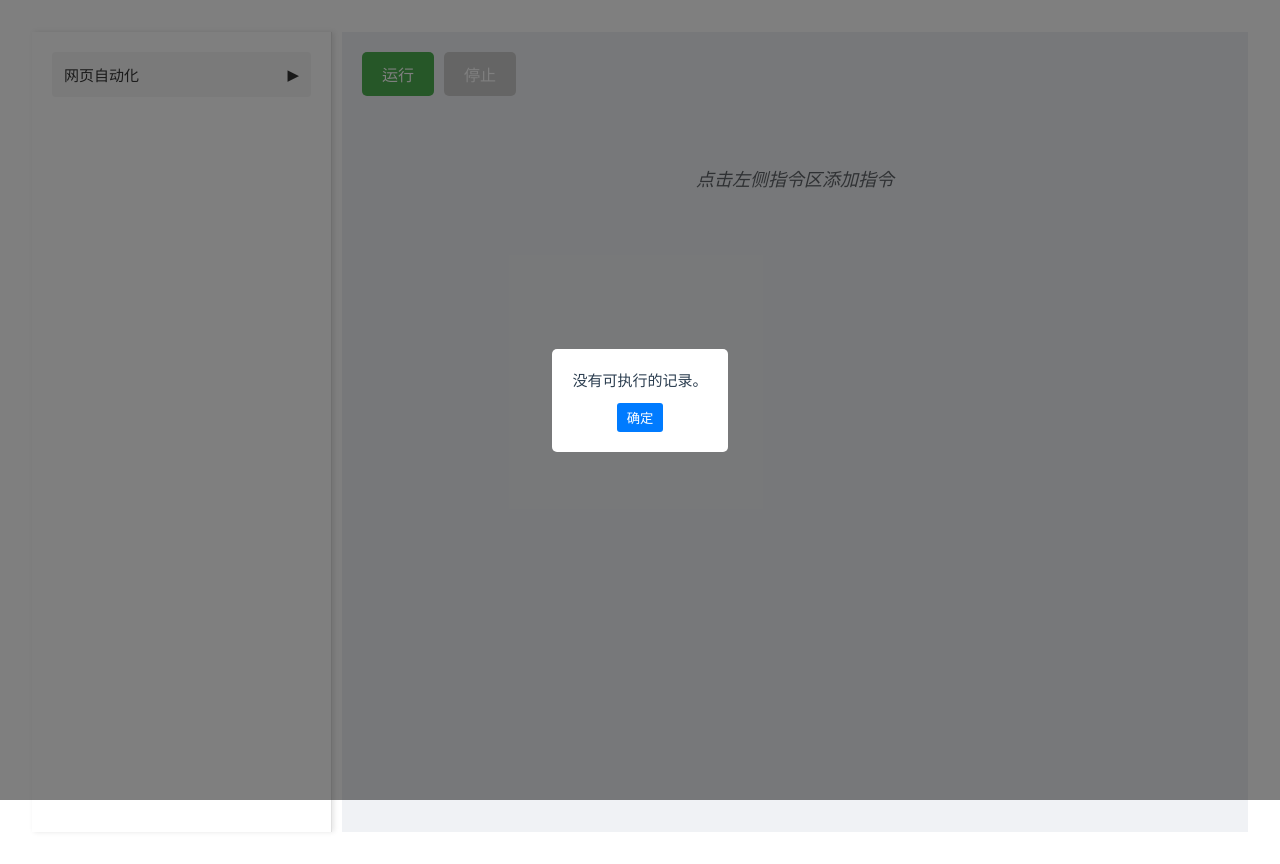
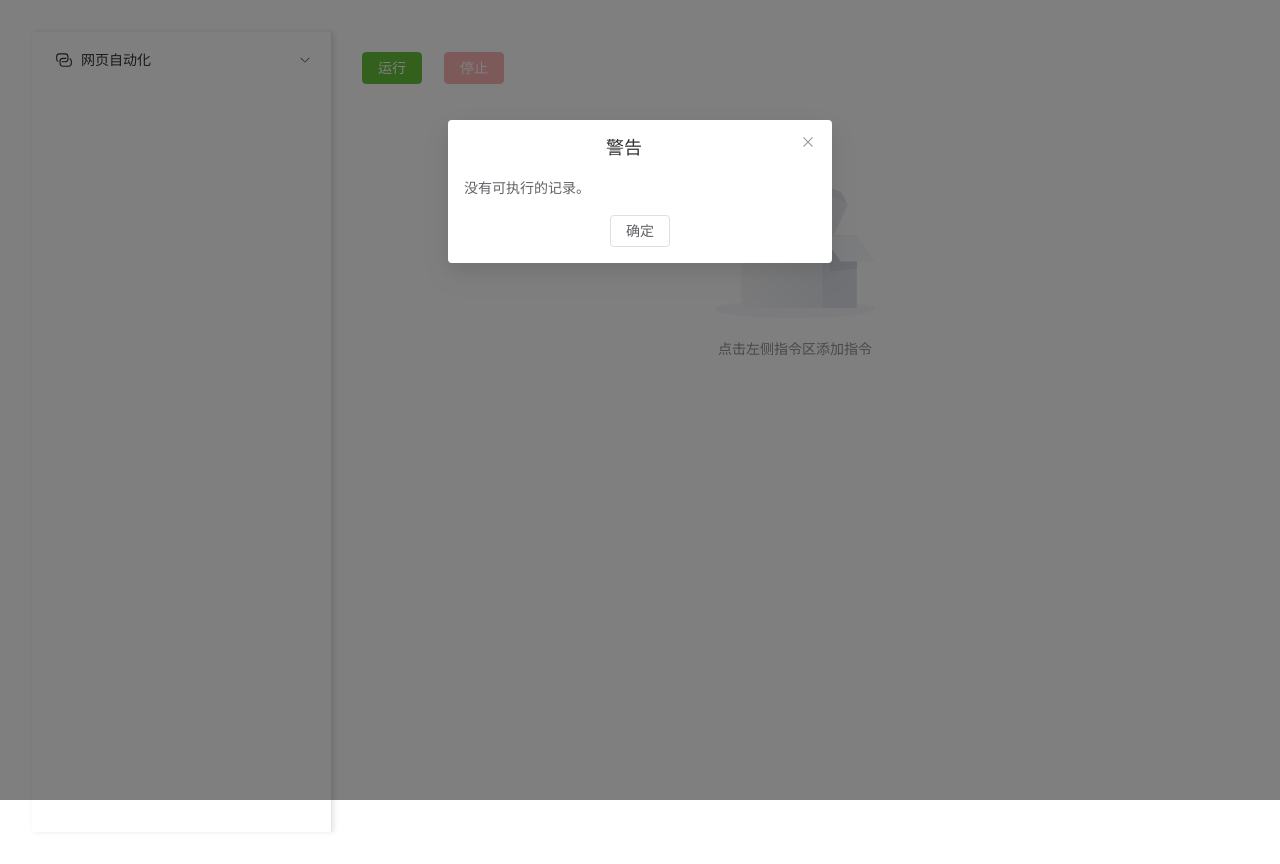
Before and after one commit to LiyunZhang10/electron_project, a Vue app: page / in a window 1280 px wide. Both pictures are taken after a click on the button "运行". Built offline with nearby package versions, Linux system fonts and the light colour scheme.

Commit message:
element-plus组件

```diff
--- a/package.json
+++ b/package.json
@@ -14,6 +14,7 @@
   "dependencies": {
     "axios": "^1.7.2",
     "electron": "^31.2.1",
+    "element-plus": "^2.7.7",
     "vue": "^3.4.29",
     "vue-router": "^4.3.3"
   },
--- a/src/components/DialogBox.vue
+++ b/src/components/DialogBox.vue
@@ -1,28 +1,27 @@
 <!-- DialogBox.vue -->
 <template>
-  <Transition name="dialog">
-    <div class="dialog-overlay" @click.self="$emit('close')">
-      <div class="dialog-box">
-        <h3>{{ submenu }}</h3>
-        <div v-for="field in fields" :key="field.name" class="info-input">
-          <label :for="field.name">{{ field.label }}:</label>
-          <input
-            :id="field.name"
-            v-model="info[field.name]"
-            :placeholder="field.placeholder"
-          />
-        </div>
-        <div class="dialog-buttons">
-          <button @click="$emit('close')" class="cancel">取消</button>
-          <button @click="submit" class="submit">确定</button>
-        </div>
-      </div>
-    </div>
-  </Transition>
+  <el-dialog
+    v-model="dialogVisible"
+    :title="submenu"
+    width="50%"
+    @close="$emit('close')"
+  >
+    <el-form :model="info" label-width="120px">
+      <el-form-item v-for="field in fields" :key="field.name" :label="field.label">
+        <el-input v-model="info[field.name]" :placeholder="field.placeholder"></el-input>
+      </el-form-item>
+    </el-form>
+    <template #footer>
+      <span class="dialog-footer">
+        <el-button @click="$emit('close')">取消</el-button>
+        <el-button type="primary" @click="submit">确定</el-button>
+      </span>
+    </template>
+  </el-dialog>
 </template>
 
 <script setup>
-import { reactive, onMounted, watch } from 'vue'
+import { ref, reactive, watch } from 'vue'
 
 const props = defineProps({
   submenu: String,
@@ -32,6 +31,7 @@ const props = defineProps({
 
 const emit = defineEmits(['close', 'submit'])
 
+const dialogVisible = ref(true)
 const info = reactive({})
 
 const resetInfo = () => {
@@ -39,18 +39,6 @@ const resetInfo = () => {
     info[key] = ''
   })
 }
-
-onMounted(() => {
-  if (props.editingRecord) {
-    Object.keys(props.editingRecord).forEach(key => {
-      if (key !== 'id' && key !== 'type') {
-        info[key] = props.editingRecord[key]
-      }
-    })
-  } else {
-    resetInfo()
-  }
-})
 
 watch(() => props.editingRecord, (newVal) => {
   if (newVal) {
@@ -62,115 +50,13 @@ watch(() => props.editingRecord, (newVal) => {
   } else {
     resetInfo()
   }
-})
+}, { immediate: true })
 
 const submit = () => {
   if (Object.values(info).some(value => value.trim() !== '')) {
     emit('submit', { ...info })
     resetInfo()
+    dialogVisible.value = false
   }
 }
 </script>
-
-<style scoped>
-.dialog-overlay {
-  position: fixed;
-  top: 0;
-  left: 0;
-  right: 0;
-  bottom: 0;
-  background-color: rgba(0, 0, 0, 0.5);
-  display: flex;
-  justify-content: center;
-  align-items: center;
-  z-index: 1000;
-}
-
-.dialog-box {
-  background-color: white;
-  padding: 30px;
-  border-radius: 12px;
-  box-shadow: 0 4px 20px rgba(0, 0, 0, 0.15);
-  width: 400px;
-  max-width: 90%;
-}
-
-h3 {
-  margin-top: 0;
-  color: #2c3e50;
-  font-weight: 500;
-  font-size: 1.4em;
-  margin-bottom: 20px;
-}
-
-.info-input {
-  margin-bottom: 20px;
-}
-
-label {
-  display: block;
-  margin-bottom: 8px;
-  color: #2c3e50;
-  font-weight: 500;
-}
-
-input {
-  width: 100%;
-  padding: 12px;
-  border: 1px solid #ddd;
-  border-radius: 6px;
-  font-size: 16px;
-  transition: border-color 0.3s ease;
-}
-
-input:focus {
-  outline: none;
-  border-color: #3498db;
-}
-
-.dialog-buttons {
-  display: flex;
-  justify-content: flex-end;
-  margin-top: 30px;
-}
-
-button {
-  padding: 10px 20px;
-  border: none;
-  border-radius: 6px;
-  cursor: pointer;
-  font-size: 16px;
-  transition: all 0.3s ease;
-  font-weight: 500;
-}
-
-.cancel {
-  background-color: #e74c3c;
-  color: white;
-  margin-right: 15px;
-}
-
-.submit {
-  background-color: #2ecc71;
-  color: white;
-}
-
-.cancel:hover {
-  background-color: #c0392b;
-}
-
-.submit:hover {
-  background-color: #27ae60;
-}
-
-.dialog-enter-active,
-.dialog-leave-active {
-  transition: opacity 0.3s, transform 0.3s;
-}
-
-.dialog-enter-from,
-.dialog-leave-to {
-  opacity: 0;
-  transform: scale(0.9);
-}
-</style>
--- a/src/components/MainWindow.vue
+++ b/src/components/MainWindow.vue
@@ -2,39 +2,43 @@
 <template>
   <div class="main-window">
     <div class="button-container">
-      <button @click="$emit('run-automation')" :disabled="isRunning" class="run-btn">运行</button>
-      <button @click="$emit('stop-automation')" :disabled="!isRunning" class="stop-btn">停止</button>
+      <el-button type="success" @click="$emit('run-automation')" :disabled="isRunning">运行</el-button>
+      <el-button type="danger" @click="$emit('stop-automation')" :disabled="!isBrowserOpen">停止</el-button>
     </div>
-    <TransitionGroup name="list" tag="div" class="record-list">
-      <div v-for="record in records" :key="record.id" class="record">
-        <h3>{{ record.type }}</h3>
-        <p v-if="record.type === '打开网页'">
-          使用 <span class="highlight">{{ record.browserType }}</span> 浏览器打开网址
-          <span class="highlight">{{ record.url }}</span> ，将网页对象保存到
-          <span class="highlight">{{ record.savePageObject }}</span>
-        </p>
-        <p v-else-if="record.type === '点击元素(web)'">
-          在网页对象 <span class="highlight">{{ record.pageObject }}</span> 中，
-          点击元素 <span class="highlight">{{ record.operationTarget }}</span>
-        </p>
-        <div class="button-group">
-          <button @click="$emit('edit-record', record)" class="edit-btn">编辑</button>
-          <button @click="$emit('delete-record', record.id)" class="delete-btn">删除</button>
-        </div>
-      </div>
-    </TransitionGroup>
-    <div v-if="records.length === 0" class="empty-message">
-      点击左侧指令区添加指令
-    </div>
+    <el-empty v-if="records.length === 0" description="点击左侧指令区添加指令" />
+    <el-timeline v-else>
+      <el-timeline-item v-for="record in records" :key="record.id"
+        :type="record.type === '打开网页' ? 'primary' : 'success'" :size="'large'" :hollow="true">
+        <el-card class="record-card">
+          <template #header>
+            <div class="card-header">
+              <h3>{{ record.type }}</h3>
+              <div>
+                <el-button type="primary" @click="$emit('edit-record', record)" text>编辑</el-button>
+                <el-button type="danger" @click="$emit('delete-record', record.id)" text>删除</el-button>
+              </div>
+            </div>
+          </template>
+          <p v-if="record.type === '打开网页'">
+            使用 <el-tag>{{ record.browserType }}</el-tag> 浏览器打开网址
+            <el-tag>{{ record.url }}</el-tag> ，将网页对象保存到
+            <el-tag>{{ record.savePageObject }}</el-tag>
+          </p>
+          <p v-else-if="record.type === '点击元素(web)'">
+            在网页对象 <el-tag>{{ record.pageObject }}</el-tag> 中，
+            点击元素 <el-tag>{{ record.operationTarget }}</el-tag>
+          </p>
+        </el-card>
+      </el-timeline-item>
+    </el-timeline>
   </div>
 </template>
 
 <script setup>
-import { defineProps, defineEmits } from 'vue'
-
 defineProps({
   records: Array,
-  isRunning: Boolean
+  isRunning: Boolean,
+  isBrowserOpen: Boolean
 })
 
 defineEmits(['delete-record', 'edit-record', 'run-automation', 'stop-automation'])
@@ -45,7 +49,6 @@ defineEmits(['delete-record', 'edit-record', 'run-automation', 'stop-automation'
   flex-grow: 1;
   padding: 20px;
   overflow-y: auto;
-  background-color: #f0f2f5;
   height: 100%;
   margin-left: 10px;
   box-sizing: border-box;
@@ -57,127 +60,22 @@ defineEmits(['delete-record', 'edit-record', 'run-automation', 'stop-automation'
   margin-bottom: 20px;
 }
 
-.run-btn, .stop-btn {
-  color: white;
-  border: none;
-  padding: 10px 20px;
-  border-radius: 5px;
-  font-size: 16px;
-  cursor: pointer;
-  transition: background-color 0.3s;
+.record-card {
+  margin-bottom: 20px;
 }
 
-.run-btn {
-  background-color: #4CAF50;
+.card-header {
+  display: flex;
+  justify-content: space-between;
+  align-items: center;
 }
 
-.run-btn:hover:not(:disabled) {
-  background-color: #45a049;
+.card-header h3 {
+  margin: 0;
 }
 
-.stop-btn {
-  background-color: #ea4335;
-}
-
-.stop-btn:hover:not(:disabled) {
-  background-color: #d93025;
-}
-
-.run-btn:disabled, .stop-btn:disabled {
-  background-color: #cccccc;
-  cursor: not-allowed;
-}
-
-.record-list {
-  display: flex;
-  flex-direction: column;
-  gap: 20px;
-}
-
-.record {
-  padding: 20px;
-  background-color: #ffffff;
-  border-radius: 8px;
-  box-shadow: 0 2px 10px rgba(0, 0, 0, 0.1);
-  transition: all 0.3s ease;
-}
-
-.record:hover {
-  transform: translateY(-5px);
-  box-shadow: 0 6px 15px rgba(0, 0, 0, 0.15);
-}
-
-.record h3 {
-  margin-top: 0;
-  color: #1a73e8;
-  font-weight: 500;
-}
-
-.record p {
-  color: #202124;
-  margin: 10px 0;
-  line-height: 1.6;
-}
-
-.highlight {
-  color: #d93025;
-  font-family: 'Roboto Mono', monospace;
-  font-size: 1.1em;
-  font-weight: 500;
-}
-
-.button-group {
-  display: flex;
-  justify-content: flex-end;
-  margin-top: 15px;
-}
-
-.edit-btn, .delete-btn {
-  border: none;
-  padding: 8px 15px;
-  border-radius: 4px;
-  cursor: pointer;
-  transition: background-color 0.3s, transform 0.2s;
-  font-weight: 500;
-  margin-left: 10px;
-}
-
-.edit-btn {
-  background-color: #1a73e8;
-  color: white;
-}
-
-.edit-btn:hover {
-  background-color: #1967d2;
-  transform: translateY(-2px);
-}
-
-.delete-btn {
-  background-color: #ea4335;
-  color: white;
-}
-
-.delete-btn:hover {
-  background-color: #d93025;
-  transform: translateY(-2px);
-}
-
-.list-enter-active,
-.list-leave-active {
-  transition: all 0.5s ease;
-}
-
-.list-enter-from,
-.list-leave-to {
-  opacity: 0;
-  transform: translateY(30px);
-}
-
-.empty-message {
-  text-align: center;
-  color: #5f6368;
-  margin-top: 50px;
-  font-size: 1.2em;
-  font-style: italic;
+.el-tag {
+  white-space: normal !important;
+  height: auto !important;
 }
 </style>
--- a/src/components/Sidebar.vue
+++ b/src/components/Sidebar.vue
@@ -1,28 +1,23 @@
 <!-- Sidebar.vue -->
 <template>
-  <div class="sidebar">
-    <div class="menu-item">
-      <button @click="toggleSubmenu" :class="{ active: showSubmenu }">
+  <el-menu class="sidebar" :collapse="isCollapse">
+    <el-sub-menu index="1">
+      <template #title>
+        <el-icon><Connection /></el-icon>
         <span>网页自动化</span>
-        <span class="arrow" :class="{ down: showSubmenu }">▶</span>
-      </button>
-      <transition name="submenu">
-        <div v-if="showSubmenu" class="submenu">
-          <button @click="$emit('add-record', '打开网页')">打开网页</button>
-          <button @click="$emit('add-record', '点击元素(web)')">点击元素(web)</button>
-        </div>
-      </transition>
-    </div>
-  </div>
+      </template>
+      <el-menu-item index="1-1" @click="$emit('add-record', '打开网页')">打开网页</el-menu-item>
+      <el-menu-item index="1-2" @click="$emit('add-record', '点击元素(web)')">点击元素(web)</el-menu-item>
+    </el-sub-menu>
+  </el-menu>
 </template>
 
 <script setup>
 import { ref } from 'vue'
+import { Connection } from '@element-plus/icons-vue'
+
 defineEmits(['add-record'])
-const showSubmenu = ref(false)
-const toggleSubmenu = () => {
-  showSubmenu.value = !showSubmenu.value
-}
+const isCollapse = ref(false)
 </script>
 
 <style scoped>
@@ -30,71 +25,9 @@ const toggleSubmenu = () => {
   width: 25%;
   min-width: 200px;
   max-width: 300px;
-  background-color: #ffffff;
-  padding: 20px;
-  color: #333;
-  overflow-y: auto;
   height: 100%;
   box-sizing: border-box;
-  border-right: 1px solid #e0e0e0;
+  border-right: 1px solid var(--el-border-color-light);
   box-shadow: 2px 0 5px rgba(0, 0, 0, 0.1);
 }
-
-.menu-item {
-  margin-bottom: 10px;
-}
-
-button {
-  display: flex;
-  justify-content: space-between;
-  align-items: center;
-  width: 100%;
-  padding: 12px;
-  background-color: #f5f5f5;
-  color: #333;
-  border: none;
-  border-radius: 4px;
-  cursor: pointer;
-  transition: all 0.3s ease;
-  font-size: 1em;
-  text-align: left;
-}
-
-button:hover, button.active {
-  background-color: #e0e0e0;
-}
-
-.arrow {
-  transition: transform 0.3s ease;
-}
-
-.arrow.down {
-  transform: rotate(90deg);
-}
-
-.submenu {
-  margin-left: 15%;
-  margin-top: 5px;
-}
-
-.submenu button {
-  background-color: #f0f0f0;
-  margin-bottom: 5px;
-}
-
-.submenu button:hover {
-  background-color: #e0e0e0;
-}
-
-.submenu-enter-active,
-.submenu-leave-active {
-  transition: all 0.3s ease;
-  max-height: 100px;
-}
-
-.submenu-enter-from,
-.submenu-leave-to {
-  opacity: 0;
-  max-height: 0;
-}
 </style>
--- a/src/main.js
+++ b/src/main.js
@@ -1,11 +1,13 @@
 import './assets/main.css'
 
 import { createApp } from 'vue'
+import ElementPlus from 'element-plus'
+import 'element-plus/dist/index.css'
 import App from './App.vue'
 import router from './router'
 
 const app = createApp(App)
-
+app.use(ElementPlus)
 app.use(router)
 
 app.mount('#app')
--- a/src/views/HomeView.vue
+++ b/src/views/HomeView.vue
@@ -5,6 +5,7 @@
     <MainWindow
       :records="records"
       :isRunning="isRunning"
+      :isBrowserOpen="isBrowserOpen"
       @delete-record="deleteRecord"
       @edit-record="editRecord"
       @run-automation="runAutomation"
@@ -18,17 +19,25 @@
       @close="closeDialog"
       @submit="submitRecord"
     />
-    <div v-if="showWarning" class="warning-overlay">
-      <div class="warning-box">
-        <p>{{ warningMessage }}</p>
-        <button @click="closeWarning">确定</button>
-      </div>
-    </div>
+    <el-dialog
+      v-model="showWarning"
+      title="警告"
+      width="30%"
+      center
+    >
+      <span>{{ warningMessage }}</span>
+      <template #footer>
+        <span class="dialog-footer">
+          <el-button @click="closeWarning">确定</el-button>
+        </span>
+      </template>
+    </el-dialog>
   </div>
 </template>
 
 <script setup>
 import { ref, computed } from 'vue'
+import { ElMessage, ElMessageBox } from 'element-plus'
 import Sidebar from '@/components/Sidebar.vue'
 import MainWindow from '@/components/MainWindow.vue'
 import DialogBox from '@/components/DialogBox.vue'
@@ -41,6 +50,7 @@ const editingRecord = ref(null)
 const showWarning = ref(false)
 const warningMessage = ref('')
 const isRunning = ref(false)
+const isBrowserOpen = ref(false)
 let stopRequested = false
 
 const dialogFields = computed(() => {
@@ -129,12 +139,13 @@ const runAutomation = async () => {
   }
 
   if (isRunning.value) {
-    alert('自动化任务已在运行中')
+    ElMessage.warning('自动化任务已在运行中')
     return
   }
 
   try {
     isRunning.value = true
+    isBrowserOpen.value = true
     stopRequested = false
     // 打开浏览器
     const firstRecord = records.value[0]
@@ -154,22 +165,30 @@ const runAutomation = async () => {
     }
 
     if (!stopRequested) {
-      alert('自动化任务已执行完毕，浏览器保持打开状态')
+      ElMessageBox.alert('自动化任务已执行完毕，浏览器保持打开状态。如需关闭浏览器，请点击停止按钮。', '执行完成', {
+        confirmButtonText: '确定'
+      })
     }
   } catch (error) {
     console.error('自动化执行失败:', error)
-    alert('自动化执行失败: ' + error.message)
+    ElMessageBox.alert(error.message, '自动化执行失败', {
+      confirmButtonText: '确定',
+      type: 'error'
+    })
+  } finally {
+    isRunning.value = false
   }
 }
 
 const stopAutomation = async () => {
-  if (isRunning.value) {
+  if (isBrowserOpen.value) {
     stopRequested = true
     await closeBrowser()
+    isBrowserOpen.value = false
     isRunning.value = false
-    alert('自动化已停止，浏览器已关闭')
+    ElMessage.success('浏览器已关闭')
   } else {
-    alert('没有正在运行的自动化任务')
+    ElMessage.info('没有打开的浏览器')
   }
 }
 
@@ -180,34 +199,4 @@ const stopAutomation = async () => {
   display: flex;
   height: 100vh;
 }
-
-.warning-overlay {
-  position: fixed;
-  top: 0;
-  left: 0;
-  right: 0;
-  bottom: 0;
-  background-color: rgba(0, 0, 0, 0.5);
-  display: flex;
-  justify-content: center;
-  align-items: center;
-  z-index: 1000;
-}
-
-.warning-box {
-  background-color: white;
-  padding: 20px;
-  border-radius: 5px;
-  text-align: center;
-}
-
-.warning-box button {
-  margin-top: 10px;
-  padding: 5px 10px;
-  background-color: #007bff;
-  color: white;
-  border: none;
-  border-radius: 3px;
-  cursor: pointer;
-}
 </style>
```
Also changed, not shown: 1 other file (tests, documents, lock files or other folders).
